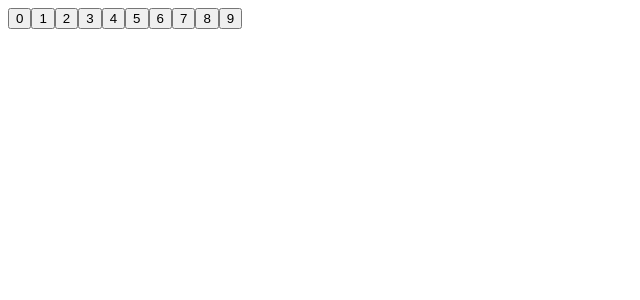
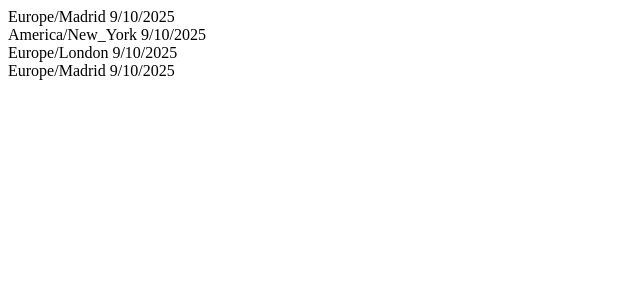
Before and after one commit to ilainDam/practicasIlain, a React (Create React App) app in the folder practicasTSX/: page / in a window 1280 px wide. Shown: the top 300 px of the page, without its empty margins (0-640 px from the left). Built offline with nearby package versions, Linux system fonts and the light colour scheme.

Commit message:
Practicas 1-6 y 9

```diff
--- a/practicasTSX/src/index.tsx
+++ b/practicasTSX/src/index.tsx
@@ -4,12 +4,13 @@ import Practica09 from './practicasClase/practica9/Practica09';
 import PracticaTestEjercicio from './Extra/PracticaTestEjercicio';
 import EjemploApiLentaUseEffect from './Extra/EjemploApiLentaUseEffect';
 import Practica21 from './practicasClase/practica21/Practica21';
+import Practica6 from './practicasClase/practica6/Practica6';
 
 const root = ReactDOM.createRoot(
   document.getElementById('root') as HTMLElement
 );
 root.render(
   <React.StrictMode>
-    <Practica21 />
+    <Practica6 />
   </React.StrictMode>
 );
--- /dev/null
+++ b/practicasTSX/src/practicasClase/practica6/Practica6.tsx
@@ -0,0 +1,17 @@
+import React from 'react'
+import Reloj from './Reloj';
+
+type Props = {}
+
+const Practica6 = (props: Props) => {
+    return (
+        <>
+            <Reloj zona="" />
+            <Reloj zona="America/New_York" />
+            <Reloj zona="Europe/London" />
+            <Reloj zona="Europe/Madrid" />
+        </>
+    )
+}
+
+export default Practica6
--- /dev/null
+++ b/practicasTSX/src/practicasClase/practica6/Reloj.tsx
@@ -0,0 +1,17 @@
+import React from 'react'
+
+type Props = {
+
+    zona: string;
+}
+const Reloj = (props: Props) => {
+    const zonaHoraria= props.zona || "Europe/Madrid";
+    const fecha = new Date().toLocaleDateString("es-ES",{timeZone : zonaHoraria})
+  return (
+    <>
+    <div>{zonaHoraria+" "+fecha}</div>
+    </>
+
+  )
+}
+export default Reloj
```
Also changed, not shown: practicasTSX/src/practicasClase/practica5/Practica05.tsx (added, +20 -0 lines), 2 other files (tests, documents, lock files or other folders).
